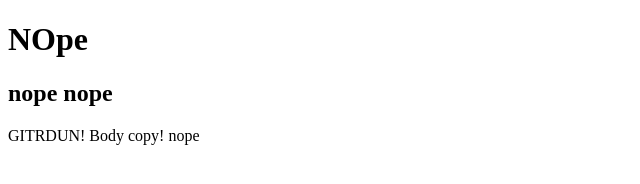
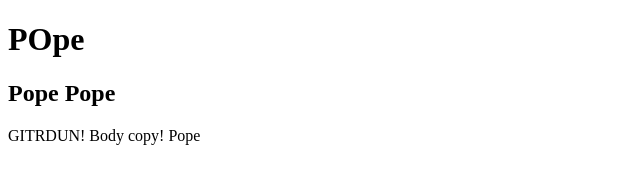
Before and after one commit to squidzink/trialrun, a plain HTML site: page nope.html in a window 1280 px wide. Shown: the full height of the page, 0-640 px from the left. Drawn offline with Linux system fonts and the light colour scheme.

Commit message:
Change text

```diff
--- a/nope.html
+++ b/nope.html
@@ -6,8 +6,8 @@
 </head>
 
 <body>
-	<h1> NOpe</h1>
-	<h2>nope nope</h2>
-	<p>GITRDUN! Body copy! nope</p>
+	<h1> POpe</h1>
+	<h2>Pope Pope</h2>
+	<p>GITRDUN! Body copy! Pope</p>
 </body>
 </html>
```
